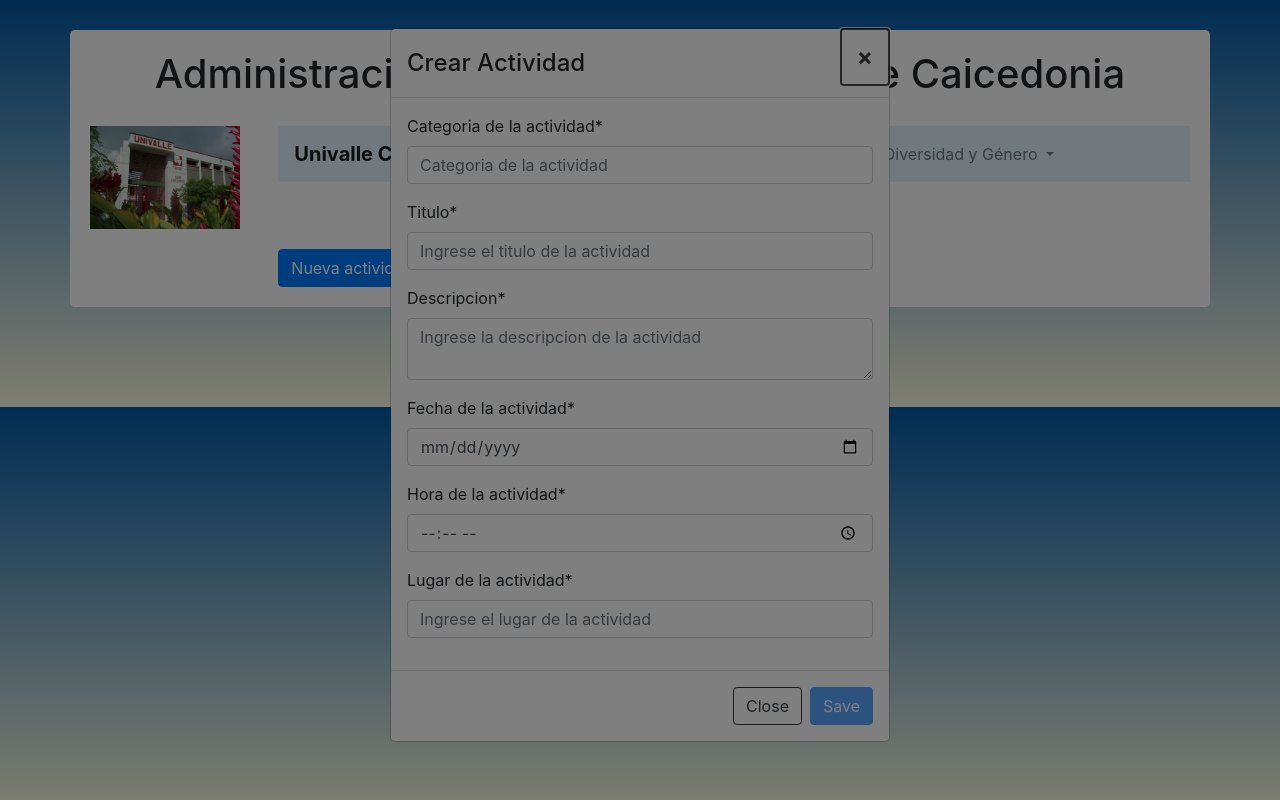
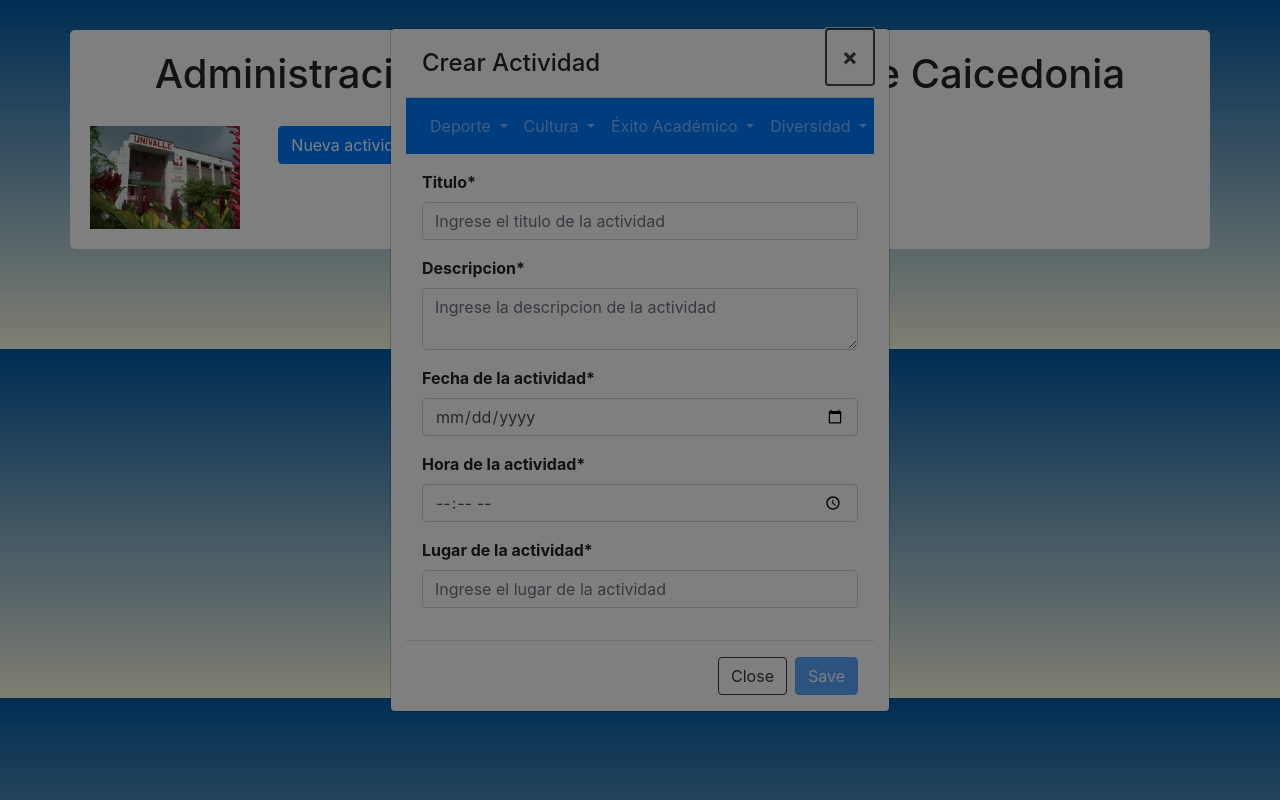
Before and after one commit to kevin-bot/Angular-CrudActividadesUnivalle, an Angular app: page / in a window 1280 px wide. Both pictures are taken after a click on the link "Nueva actividad". Built offline with nearby package versions, Linux system fonts and the light colour scheme; what @angular/fire would draw is missing.

Commit message:
Configurando crear

```diff
--- a/src/app/app.component.html
+++ b/src/app/app.component.html
@@ -1,10 +1,13 @@
 
 
 <div class="container app">
+
   <div class="row">
+
     <div class="col-sm-12 text-center">
-      <h1>Administracion de Actividades Univalle Caicedonia</h1>
+      <h1>Administración de Actividades Univalle Caicedonia</h1>
     </div>
+
   </div>
   <router-outlet> </router-outlet>
 </div>
--- a/src/app/componet/activity-administration/create-activity/create-activity.component.html
+++ b/src/app/componet/activity-administration/create-activity/create-activity.component.html
@@ -1,94 +1,9 @@
 
-<div class="row app">
-  <div class="col-sm-2">
-    <img  width="150"  alt="Angular Logo" src="../../../../assets/univallecaicedonia.jpg" />
-  </div>
-  <div class="col-sm-10">
-    <nav class="navbar navbar-expand-lg navbar-light " style="background-color: #e3f2fd; margin-bottom: 15px;">
-
-      <a class="navbar-brand font-weight-bold mr-5 " href="#" >Univalle Caicedonia</a>
-
-        <button class="navbar-toggler" type="button" data-toggle="collapse" data-target="#navbarSupportedContent" aria-controls="navbarSupportedContent" aria-expanded="false" aria-label="Toggle navigation">
-          <span class="navbar-toggler-icon"></span>
-        </button>
-
-        <div class="collapse navbar-collapse" id="navbarSupportedContent">
-
-          <ul class="navbar-nav mr-auto">
-
-            <li class="nav-item dropdown">
-              <a class="nav-link dropdown-toggle" href="#" id="navbarDropdown" role="button" data-toggle="dropdown" aria-haspopup="true" aria-expanded="false">
-                Deporte
-              </a>
-              <div class="dropdown-menu" aria-labelledby="navbarDropdown">
-                <a class="dropdown-item" href="#" >Ajedrez</a>
-                <a class="dropdown-item" href="#" >Atletismo</a>
-                <a class="dropdown-item" href="#" >Baloncesto</a>
-                <a class="dropdown-item" href="#" >Futbol</a>
-                <a class="dropdown-item" href="#" >Futbol de salon</a>
-                <a class="dropdown-item" href="#" >Gimnasio</a>
-                <a class="dropdown-item" href="#" >Natación</a>
-                <a class="dropdown-item" href="#" >Tenis de mesa</a>
-                <a class="dropdown-item" href="#" >Voleibol</a>
-                <a class="dropdown-item" href="#" >Parque recreacional</a>
-
-
-              </div>
-            </li>
-
-            <li class="nav-item dropdown">
-              <a class="nav-link dropdown-toggle" href="#" id="navbarDropdown" role="button" data-toggle="dropdown" aria-haspopup="true" aria-expanded="false">
-                Cultura
-              </a>
-
-              <div class="dropdown-menu" aria-labelledby="navbarDropdown">
-                <a class="dropdown-item" href="#" >Artes pláticas</a>
-                <a class="dropdown-item" href="#" >Danza</a>
-                <a class="dropdown-item" href="#" >Música</a>
-                <a class="dropdown-item" href="#" >Teatro</a>
-              </div>
-
-            </li>
-
-            <li class="nav-item dropdown">
-              <a class="nav-link dropdown-toggle" href="#" id="navbarDropdown" role="button" data-toggle="dropdown" aria-haspopup="true" aria-expanded="false">
-                Éxito Académico
-              </a>
-              <div class="dropdown-menu" aria-labelledby="navbarDropdown">
-                <a class="dropdown-item" href="#" >Monitoria</a>
-                <a class="dropdown-item" href="#" >Jovenes en acción</a>
-                <a class="dropdown-item" href="#" >Casa estudiantil</a>
-                <a class="dropdown-item" href="#" >Bono estudiantil</a>
-                <a class="dropdown-item" href="#" >Apollo res 050</a>
-                <a class="dropdown-item" href="#" >Cafetria</a>
-                <a class="dropdown-item" href="#" >Genracion E</a>
-                <a class="dropdown-item" href="#" >Revición DDHH</a>
-              </div>
-            </li>
-
-            <li class="nav-item dropdown">
-              <a class="nav-link dropdown-toggle" href="#" id="navbarDropdown" role="button" data-toggle="dropdown" aria-haspopup="true" aria-expanded="false">
-                Diversidad y Género
-              </a>
-              <div class="dropdown-menu" aria-labelledby="navbarDropdown">
-                <a class="dropdown-item" href="#" >Comunidades étnias</a>
-                <a class="dropdown-item" href="#" >Género</a>
-              </div>
-            </li>
-
-
-          </ul>
-
-        </div>
-      </nav>
-  </div>
-
-</div>
 
 <div class="row app">
 
   <div class="col-sm-2">
-
+    <img  width="150"  alt="Angular Logo" src="../../../../assets/univallecaicedonia.jpg" />
   </div>
   <div class="col-sm-10">
       <a href="#" class="btn btn-primary" (click) = "clickAddTodo()">Nueva actividad</a>
--- a/src/app/componet/todo-form/todo-form.component.css
+++ b/src/app/componet/todo-form/todo-form.component.css
@@ -0,0 +1,3 @@
+.m{
+    margin-top: 10px;
+}
--- a/src/app/componet/todo-form/todo-form.component.html
+++ b/src/app/componet/todo-form/todo-form.component.html
@@ -1,3 +1,8 @@
+
+<div class="container ">
+
+  <div class="row">
+    <div class="col-sm-12">
 
       <div class="modal-header">
 
@@ -9,43 +14,113 @@
 
       </div>
 
+      <nav class="navbar navbar-expand-lg navbar-dark bg-primary text-white">
+
+          <button class="navbar-toggler" type="button" data-toggle="collapse" data-target="#navbarSupportedContent" aria-controls="navbarSupportedContent" aria-expanded="false" aria-label="Toggle navigation">
+            <span class="navbar-toggler-icon"></span>
+          </button>
+
+          <div class="collapse navbar-collapse" id="navbarSupportedContent">
+
+            <ul class="navbar-nav mr-auto">
+
+              <li class="nav-item dropdown">
+                <a class="nav-link dropdown-toggle" href="#" id="navbarDropdown" role="button" data-toggle="dropdown" aria-haspopup="true" aria-expanded="false">
+                  Deporte
+                </a>
+                <div class="dropdown-menu" aria-labelledby="navbarDropdown">
+                  <a class="dropdown-item" href="#" >Ajedrez</a>
+                  <a class="dropdown-item" href="#" >Atletismo</a>
+                  <a class="dropdown-item" href="#" >Baloncesto</a>
+                  <a class="dropdown-item" href="#" >Futbol</a>
+                  <a class="dropdown-item" href="#" >Futbol de salon</a>
+                  <a class="dropdown-item" href="#" >Gimnasio</a>
+                  <a class="dropdown-item" href="#" >Natación</a>
+                  <a class="dropdown-item" href="#" >Tenis de mesa</a>
+                  <a class="dropdown-item" href="#" >Voleibol</a>
+                  <a class="dropdown-item" href="#" >Parque recreacional</a>
+
+
+                </div>
+              </li>
+
+              <li class="nav-item dropdown">
+                <a class="nav-link dropdown-toggle" href="#" id="navbarDropdown" role="button" data-toggle="dropdown" aria-haspopup="true" aria-expanded="false">
+                  Cultura
+                </a>
+
+                <div class="dropdown-menu" aria-labelledby="navbarDropdown">
+                  <a class="dropdown-item" href="#" >Artes pláticas</a>
+                  <a class="dropdown-item" href="#" >Danza</a>
+                  <a class="dropdown-item" href="#" >Música</a>
+                  <a class="dropdown-item" href="#" >Teatro</a>
+                </div>
+
+              </li>
+
+              <li class="nav-item dropdown">
+                <a class="nav-link dropdown-toggle" href="#" id="navbarDropdown" role="button" data-toggle="dropdown" aria-haspopup="true" aria-expanded="false">
+                  Éxito Académico
+                </a>
+                <div class="dropdown-menu" aria-labelledby="navbarDropdown">
+                  <a class="dropdown-item" href="#" >Monitoria</a>
+                  <a class="dropdown-item" href="#" >Jovenes en acción</a>
+                  <a class="dropdown-item" href="#" >Casa estudiantil</a>
+                  <a class="dropdown-item" href="#" >Bono estudiantil</a>
+                  <a class="dropdown-item" href="#" >Apollo res 050</a>
+                  <a class="dropdown-item" href="#" >Cafetria</a>
+                  <a class="dropdown-item" href="#" >Genracion E</a>
+                  <a class="dropdown-item" href="#" >Revición DDHH</a>
+                </div>
+              </li>
+
+              <li class="nav-item dropdown">
+                <a class="nav-link dropdown-toggle" href="#" id="navbarDropdown" role="button" data-toggle="dropdown" aria-haspopup="true" aria-expanded="false">
+                  Diversidad
+                </a>
+                <div class="dropdown-menu" aria-labelledby="navbarDropdown">
+                  <a class="dropdown-item" href="#" >Comunidades étnias</a>
+                  <a class="dropdown-item" href="#" >Género</a>
+                </div>
+              </li>
+
+
+            </ul>
+
+          </div>
+      </nav>
+
       <div class="modal-body">
 
           <form [formGroup]="todoForm" (ngSubmit)="saveTodo()">
 
             <div class="form-group">
-        <label for="category">Categoria de la actividad*</label>
-        <input type="text" id="category" placeholder="Categoria de la actividad" class="form-control" formControlName="category" />
-        <span style="color:Red;" *ngIf="todoForm.controls['category'].touched && todoForm.controls['category'].errors?.required">Categoria es requerido</span>
-      </div>
-
-      <div class="form-group">
-        <label for="title">Titulo*</label>
+              <label for="title"><strong>Titulo*</strong></label>
               <input type="text" id="title" placeholder="Ingrese el titulo de la actividad" class="form-control" formControlName="title" />
               <span style="color:Red;" *ngIf="todoForm.controls['title'].touched && todoForm.controls['title'].errors?.required">El titulo es requerido</span>
             </div>
 
             <div class="form-group">
-        <label for="description">Descripcion*</label>
+              <label for="description"><strong>Descripcion*</strong></label>
               <textarea  id="description" placeholder="Ingrese la descripcion de la actividad" class="form-control" formControlName="description"></textarea>
               <span style="color:Red;"
                     *ngIf="todoForm.controls['description'].touched && todoForm.controls['description'].errors?.required">La descripcion es requerida</span>
             </div>
 
             <div class="form-group">
-        <label for="date">Fecha de la actividad*</label>
+              <label for="date"><strong>Fecha de la actividad*</strong></label>
               <input type="date" id="date" placeholder="Ingrese la fecha de la actividad" class="form-control" formControlName="date" />
               <span style="color:Red;" *ngIf="todoForm.controls['date'].touched && todoForm.controls['date'].errors?.required">La fecha es requerido</span>
             </div>
 
             <div class="form-group">
-        <label for="time">Hora de la actividad*</label>
+              <label for="time"><strong>Hora de la actividad*</strong></label>
               <input type="time" id="time" placeholder="Ingrese la hora de la actividad" class="form-control" formControlName="time" />
               <span style="color:Red;" *ngIf="todoForm.controls['time'].touched && todoForm.controls['time'].errors?.required">La hora es requerido</span>
             </div>
 
             <div class="form-group">
-        <label for="place">Lugar de la actividad*</label>
+              <label for="place"><strong>Lugar de la actividad*</strong></label>
               <input type="text" id="place" placeholder="Ingrese el lugar de la actividad" class="form-control" formControlName="place" />
               <span style="color:Red;" *ngIf="todoForm.controls['place'].touched && todoForm.controls['place'].errors?.required">El lugar es requerido</span>
             </div>
@@ -58,3 +133,7 @@
         <button type="button" class="btn btn-outline-dark" (click)="activeModal.close('Close click')">Close</button>
         <button class="btn btn-primary" (click)="saveTodo()" [disabled]="todoForm.invalid">Save</button>
       </div>
+
+    </div>
+  </div>
+</div>
```
Also changed, not shown: src/app/componet/activity-administration/create-activity/create-activity.component.ts (+13 -6 lines), src/app/componet/todo-form/todo-form.component.ts (+8 -2 lines). Lines whose indentation alone changed are shown as unchanged.
